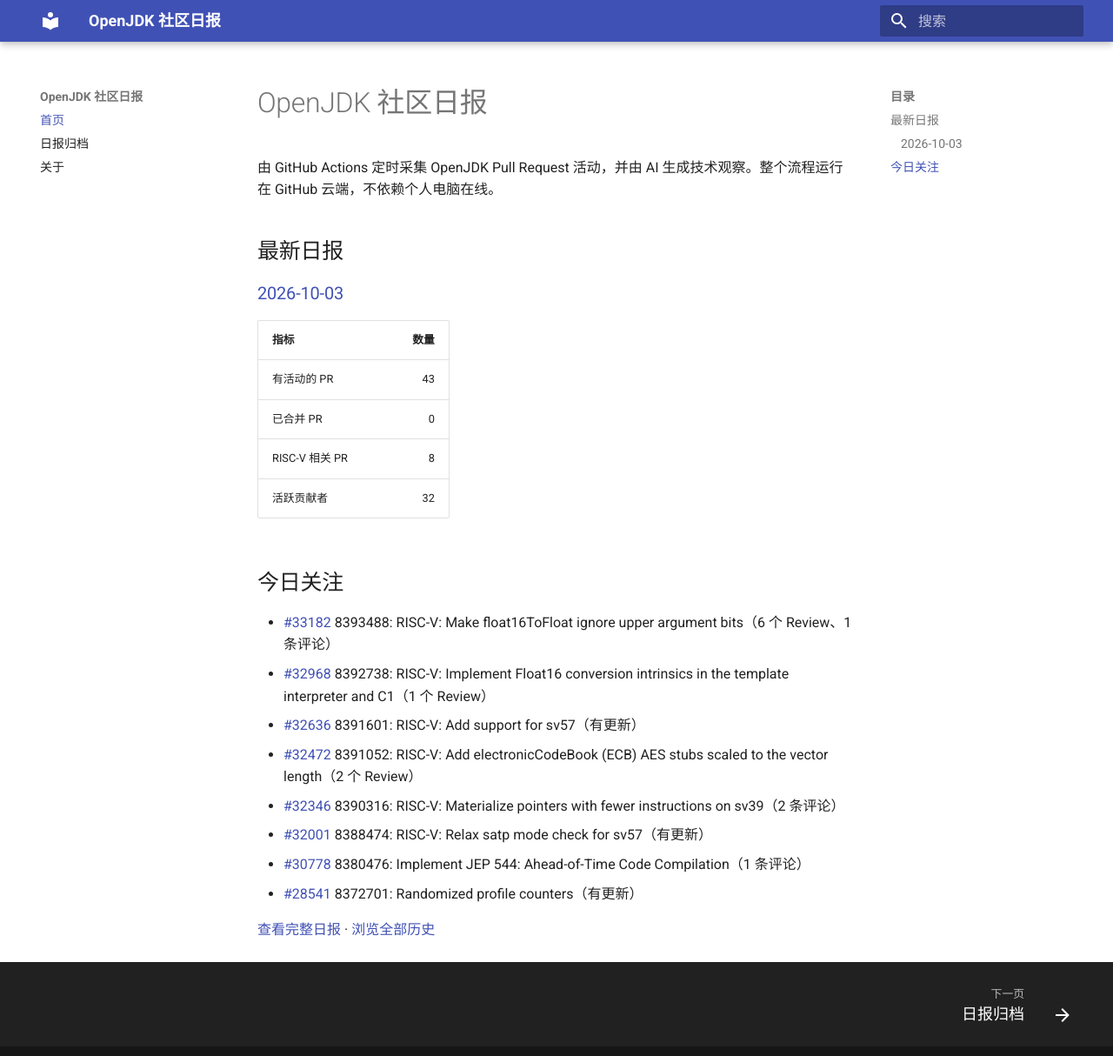
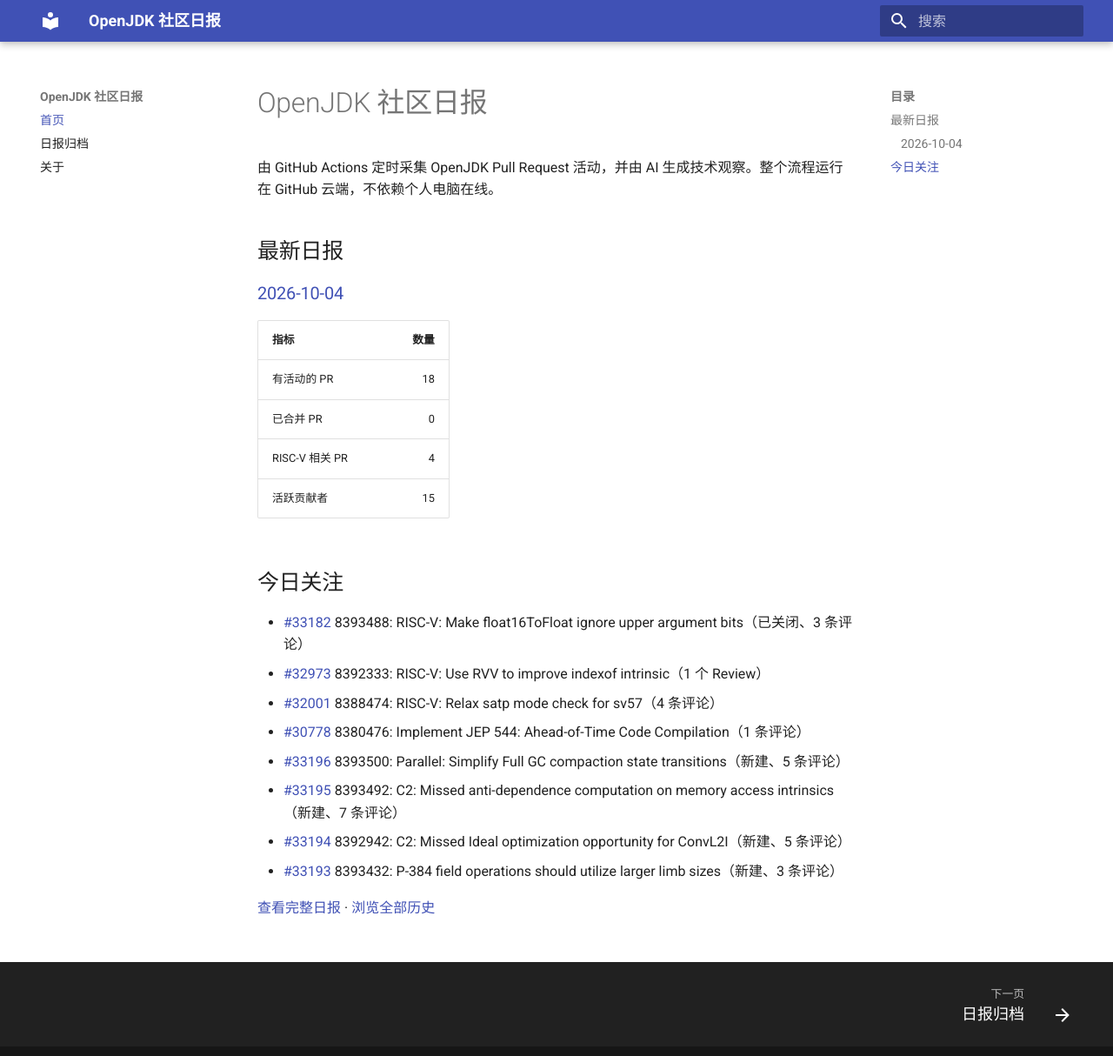
Before and after one commit to DingliZhang/openjdk-daily, an MkDocs documentation site: the page built from docs/index.md, in a window 1280 px wide and 1227 px high. Shown: the top 1214 px of the window at 87% size. Built offline with MkDocs 1.6.1 and Material for MkDocs 9.7.7, drawn with Linux system fonts in a browser that asks for light colours.

Commit message:
report: add OpenJDK daily report

```diff
--- a/docs/index.md
+++ b/docs/index.md
@@ -4,24 +4,24 @@
 
 ## 最新日报
 
-### [2026-10-03](reports/2026/2026-10-03.md)
+### [2026-10-04](reports/2026/2026-10-04.md)
 
 | 指标 | 数量 |
 |---|---:|
-| 有活动的 PR | 43 |
+| 有活动的 PR | 18 |
 | 已合并 PR | 0 |
-| RISC-V 相关 PR | 8 |
-| 活跃贡献者 | 32 |
+| RISC-V 相关 PR | 4 |
+| 活跃贡献者 | 15 |
 
 ## 今日关注
 
-- [#33182](https://github.com/openjdk/jdk/pull/33182) 8393488: RISC-V: Make float16ToFloat ignore upper argument bits（6 个 Review、1 条评论）
-- [#32968](https://github.com/openjdk/jdk/pull/32968) 8392738: RISC-V: Implement Float16 conversion intrinsics in the template interpreter and C1（1 个 Review）
-- [#32636](https://github.com/openjdk/jdk/pull/32636) 8391601: RISC-V: Add support for sv57（有更新）
-- [#32472](https://github.com/openjdk/jdk/pull/32472) 8391052: RISC-V: Add electronicCodeBook (ECB) AES stubs scaled to the vector length（2 个 Review）
-- [#32346](https://github.com/openjdk/jdk/pull/32346) 8390316: RISC-V: Materialize pointers with fewer instructions on sv39（2 条评论）
-- [#32001](https://github.com/openjdk/jdk/pull/32001) 8388474: RISC-V: Relax satp mode check for sv57（有更新）
+- [#33182](https://github.com/openjdk/jdk/pull/33182) 8393488: RISC-V: Make float16ToFloat ignore upper argument bits（已关闭、3 条评论）
+- [#32973](https://github.com/openjdk/jdk/pull/32973) 8392333: RISC-V: Use RVV to improve indexof intrinsic（1 个 Review）
+- [#32001](https://github.com/openjdk/jdk/pull/32001) 8388474: RISC-V: Relax satp mode check for sv57（4 条评论）
 - [#30778](https://github.com/openjdk/jdk/pull/30778) 8380476: Implement JEP 544: Ahead-of-Time Code Compilation（1 条评论）
-- [#28541](https://github.com/openjdk/jdk/pull/28541) 8372701: Randomized profile counters（有更新）
+- [#33196](https://github.com/openjdk/jdk/pull/33196) 8393500: Parallel: Simplify Full GC compaction state transitions（新建、5 条评论）
+- [#33195](https://github.com/openjdk/jdk/pull/33195) 8393492: C2: Missed anti-dependence computation on memory access intrinsics（新建、7 条评论）
+- [#33194](https://github.com/openjdk/jdk/pull/33194) 8392942: C2: Missed Ideal optimization opportunity for ConvL2I（新建、5 条评论）
+- [#33193](https://github.com/openjdk/jdk/pull/33193) 8393432: P-384 field operations should utilize larger limb sizes（新建、3 条评论）
 
-[查看完整日报](reports/2026/2026-10-03.md) · [浏览全部历史](reports/index.md)
+[查看完整日报](reports/2026/2026-10-04.md) · [浏览全部历史](reports/index.md)
```
Also changed, not shown: docs/reports/2026/2026-10-04.md (added, +128 -0 lines), docs/reports/index.md (+2 -1 lines), 2 other files.
